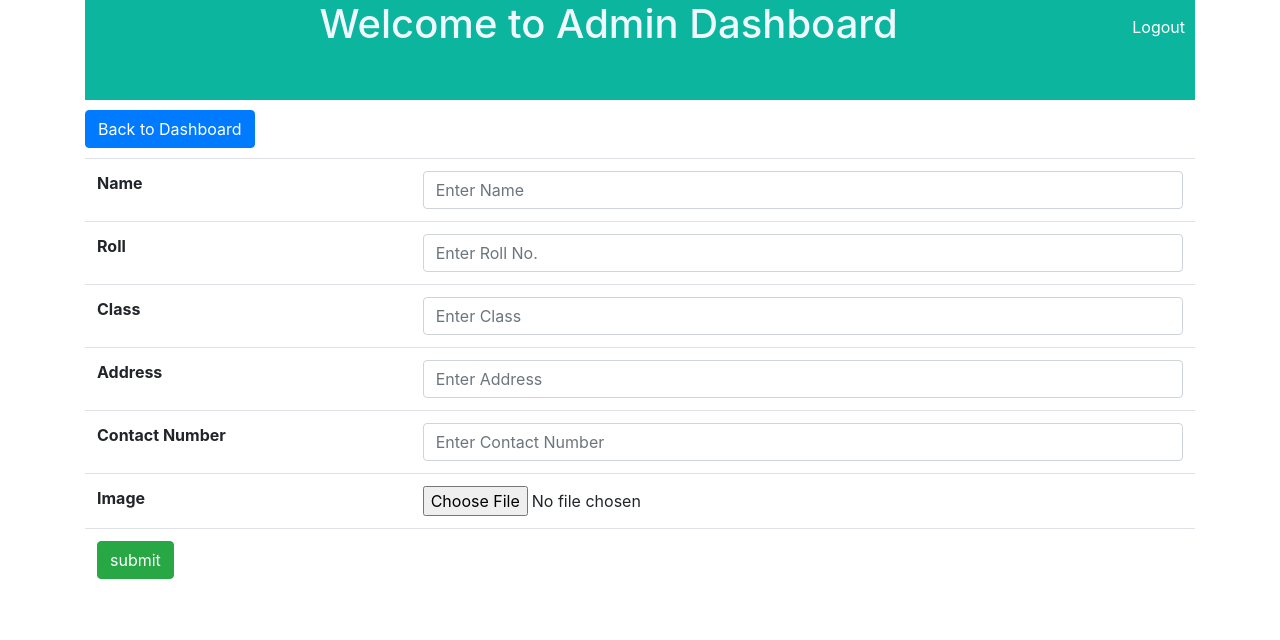
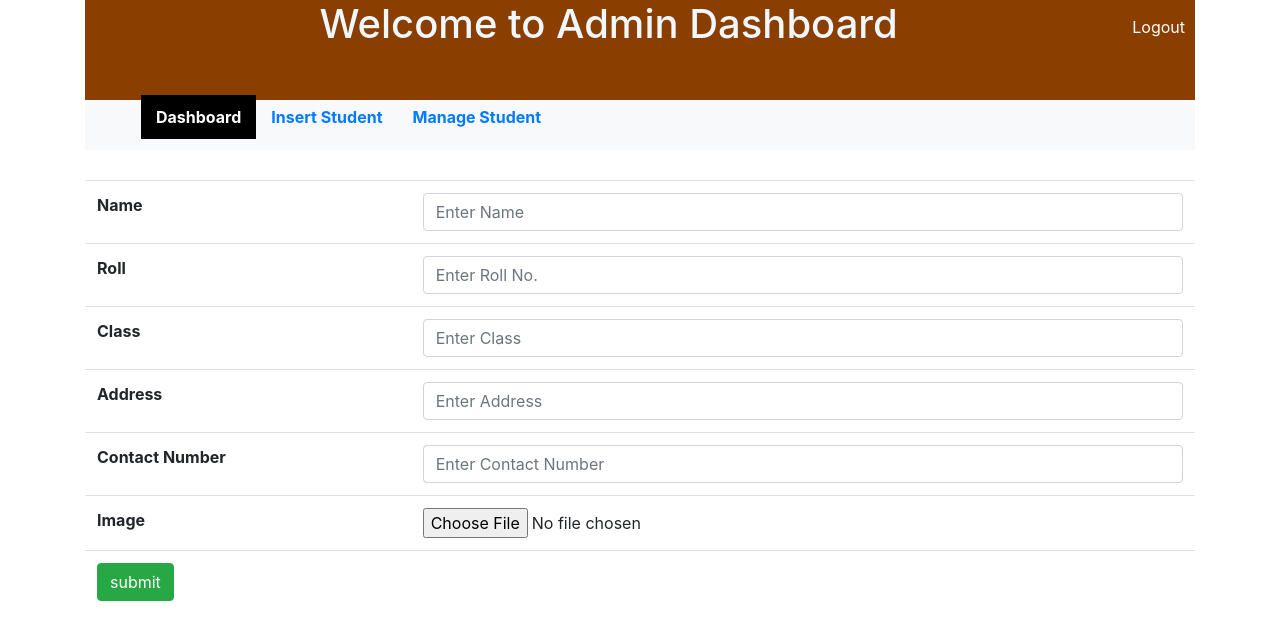
Before and after one commit to smdurjoy/Student-Management-System, a PHP site: page /admin/addstudent.php in a window 1280 px wide. Shown: the top 640 px of the page. Run offline with PHP 8.4, Linux system fonts and the light colour scheme; a user stored in the database is signed in.

Commit message:
update some changes

```diff
--- a/admin/addstudent.php
+++ b/admin/addstudent.php
@@ -18,8 +18,7 @@ else
 ?>
 
 <div class="container">
-<a href="admin.php" class="btn btn-primary" style="float:left; margin-top:10px; margin-bottom:10px">Back to Dashboard</a>
-    <form action="addstudent.php" method="POST" enctype="multipart/form-data">
+    <form action="addstudent.php" method="POST" enctype="multipart/form-data" style="margin-top:30px">
         <table class="table">
 
             <tr>
@@ -75,6 +74,7 @@ else
 
         move_uploaded_file($tempname, "../dataimage/$image");
 
+
         $query = "INSERT INTO `student`(`name`, `roll`, `class`, `address`, `contact`, `image`) VALUES ('$name', '$roll', '$class', '$address', '$cnumber', '$image')";
 
         $result = mysqli_query( $con, $query );
--- a/admin/admin.php
+++ b/admin/admin.php
@@ -17,11 +17,12 @@ else
     include('header.php');
 ?>
 
-<div class="container">
+<!-- <div class="container">
 
     <div class="button">
+        <a href="../index.php" class="btn btn-info">Back to website</a>
         <a href="addstudent.php" class="btn btn-secondary">Insert Student</a>
         <a href="updatestudent.php" class="btn btn-success">Manage Student</a>
     </div>
 
-</div>
+</div> -->
--- a/admin/deletedata.php
+++ b/admin/deletedata.php
@@ -20,6 +20,9 @@ if(isset($_GET['sid']))
     include('../dbcon.php');
 
     $id = $_GET['sid'];
+    ?>
+    <script>alert('Are You Sure?');</script>
+    <?php
     $sql = " DELETE FROM `student` WHERE `id` = '$id' ";
     $data = mysqli_query($con, $sql);
     header('location: updatestudent.php');
--- a/admin/header.php
+++ b/admin/header.php
@@ -17,9 +17,43 @@
             <a href="logout.php" class="logout" style="float:right; margin-top: 15px; color:#fff; margin-right:10px">Logout</a>
             <p class="h1">Welcome to Admin Dashboard</p>
         </div>
+
+        <div class="navbar bg-light">
+          <ul>
+            <li class="active"><a href="admin.php">Dashboard</a></li>
+            <li><a href="addstudent.php">Insert Student</a></li>
+            <li><a href="updatestudent.php">Manage Student</a></li>
+          </ul>
+        </div>
+
+        <script type="text/javascript">
+          $(document).on('click', 'ul li', function(){
+            $(this).addClass('active').siblings().removeClass('active')
+          })
+        </script>
+        <!-- <nav class="navbar navbar-expand-sm navbar-light bg-light">
+          <button class="navbar-toggler" data-toggle="collapse" data-target="#navmenu">
+            <span class="navbar-toggler-icon"></span>
+          </button>
+
+          <div class="collapse navbar-collapse" id="navmenu">
+            <ul class="navbar-nav mr-auto ml-auto">
+              <li class="active"><a href="admin.php" class="nav-link">Dashboard</a></li>
+              <li><a href="addstudent.php" class="nav-link">Insert Student</a></li>
+              <li><a href="updatestudent.php" class="nav-link">Manage Student</a></li>
+            </ul>
+          </div>
+        </nav> -->
+        <!-- <div class="button">
+          <a href="../index.php" class="btn btn-info">Back to website</a>
+          <a href="addstudent.php" class="btn btn-secondary">Insert Student</a>
+          <a href="updatestudent.php" class="btn btn-success">Manage Student</a>
+        </div> -->
+
     </div>
     <!-- Optional JavaScript -->
     <!-- jQuery first, then Popper.js, then Bootstrap JS -->
+    <script src="https://code.jquery.com/jquery-3.4.1.js"></script>
     <script src="https://code.jquery.com/jquery-3.4.1.slim.min.js" integrity="sha384-J6qa4849blE2+poT4WnyKhv5vZF5SrPo0iEjwBvKU7imGFAV0wwj1yYfoRSJoZ+n" crossorigin="anonymous"></script>
     <script src="https://cdn.jsdelivr.net/npm/popper.js@1.16.0/dist/umd/popper.min.js" integrity="sha384-Q6E9RHvbIyZFJoft+2mJbHaEWldlvI9IOYy5n3zV9zzTtmI3UksdQRVvoxMfooAo" crossorigin="anonymous"></script>
     <script src="https://stackpath.bootstrapcdn.com/bootstrap/4.4.1/js/bootstrap.min.js" integrity="sha384-wfSDF2E50Y2D1uUdj0O3uMBJnjuUD4Ih7YwaYd1iqfktj0Uod8GCExl3Og8ifwB6" crossorigin="anonymous"></script>
--- a/admin/updatestudent.php
+++ b/admin/updatestudent.php
@@ -18,8 +18,7 @@ else
 ?>
 
 <div class="container">
-<a href="admin.php" class="btn btn-primary" style="float:left; margin-top:10px; margin-bottom:20px">Back to Dashboard</a>
-<form action="updatestudent.php" method="POST">
+<form action="updatestudent.php" method="POST" style="margin-top:30px">
     <table class="table">
         <tr>
             <th>Enter Student Name:</th>
--- a/css/style.css
+++ b/css/style.css
@@ -1,5 +1,31 @@
+.navbar{
+    height: 50px;
+}
+.navbar ul{
+    position: absolute;
+    display: flex;
+    color: black;
+}
+
+.navbar ul li{
+    list-style: none;
+}
+
+.navbar ul li a{
+    position: relative;
+    display: block;
+    text-decoration: none;
+    padding: 10px 15px;
+    font-weight: bold;
+}
+
+.navbar ul li.active a{
+    background: black;
+    color: #fff;
+}
+
 .admintitle{
-    background: #0cb59e;
+    background: #8a3e00;
     text-align: center;
     color: aliceblue;
     height: 100px;
--- /dev/null
+++ b/js/script.js
@@ -0,0 +1,5 @@
+$(document).ready(function() {
+    $('[data-toggle=offcanvas]').click(function() {
+      $('.row-offcanvas').toggleClass('active');
+    });
+  });
```
Also changed, not shown: dataimage/button2.PNG (added), dataimage/hoodie.jpg (added), dataimage/jakcet.jpg (added).
